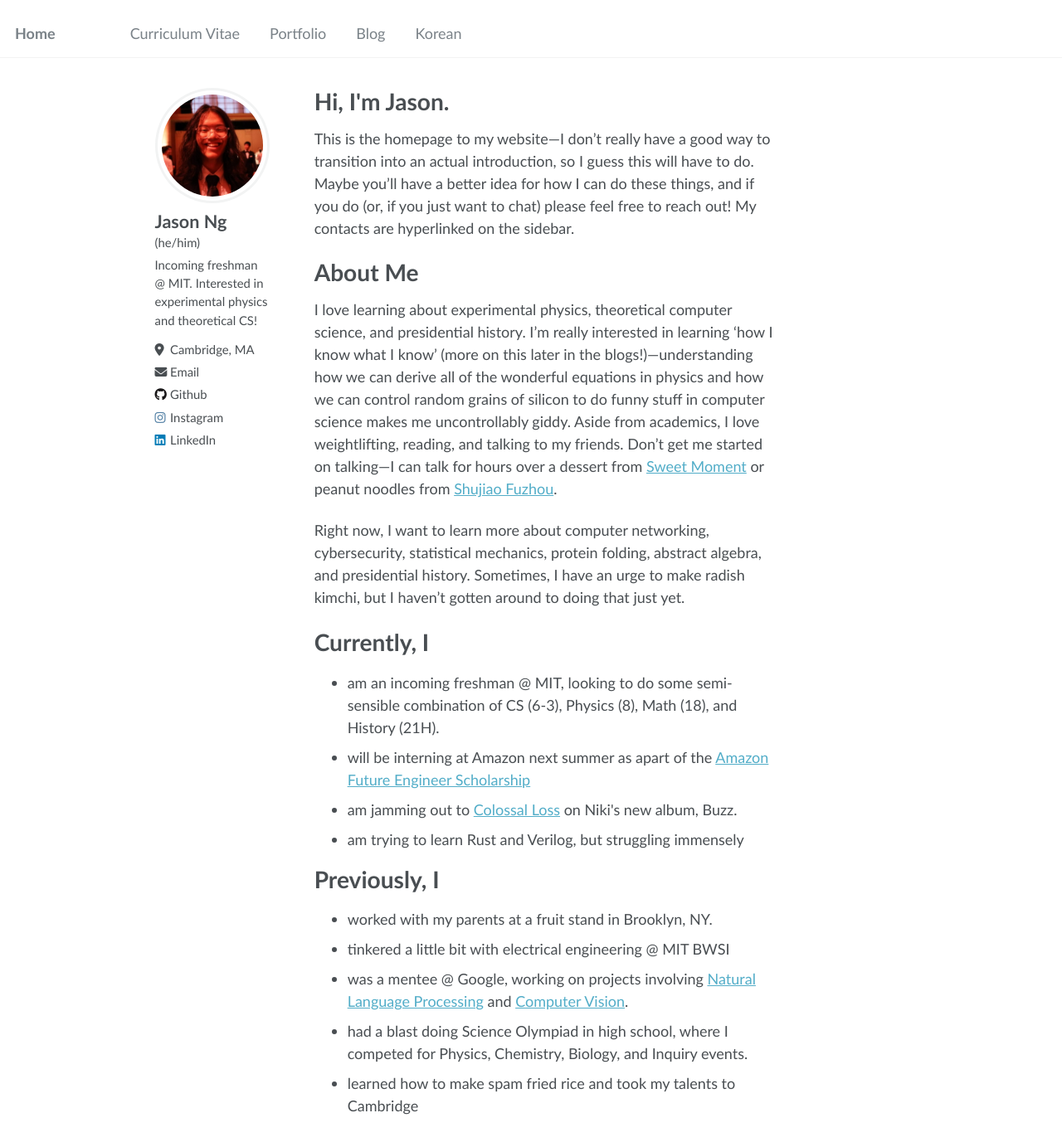
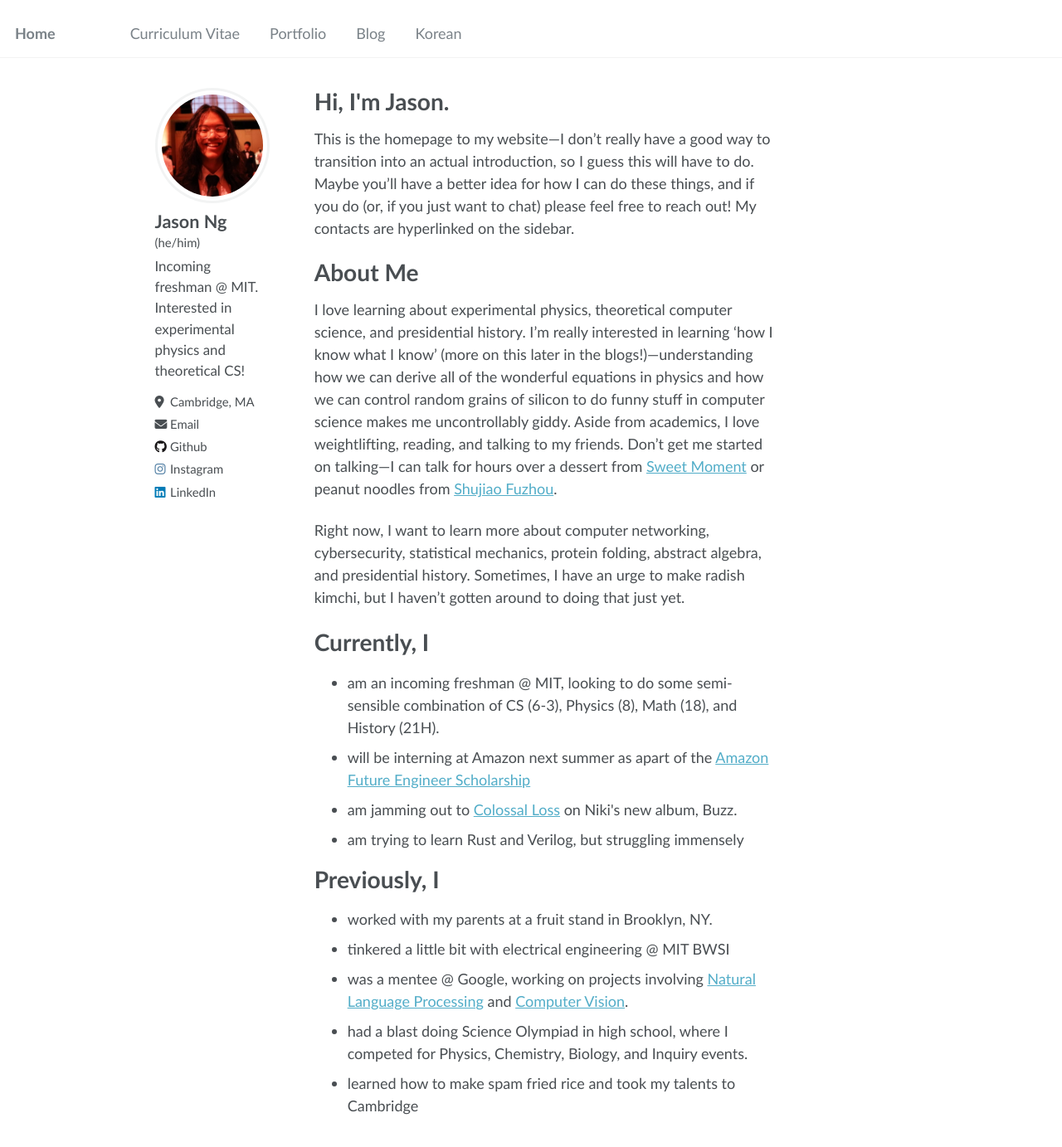
Before and after one commit to JasxnNg/jasxnng.github.io, a Jekyll site: the page built from _pages/about.md, in a window 1280 px wide and 1400 px high. Shown: the top 1383 px of the window at 83% size. Built offline with Jekyll 4.4.1, drawn with Linux system fonts in a browser that asks for light colours.

Commit message:
update font size

```diff
--- a/_sass/_sidebar.scss
+++ b/_sass/_sidebar.scss
@@ -162,7 +162,7 @@
     margin-top: 7.5px;
     margin-bottom: 15px;
   }
-  font-size: $type-size-6 * 1.1;
+  font-size: $type-size-6 * 1.25;
   line-height: 1.5;
   font-weight: 300;
 }
```
